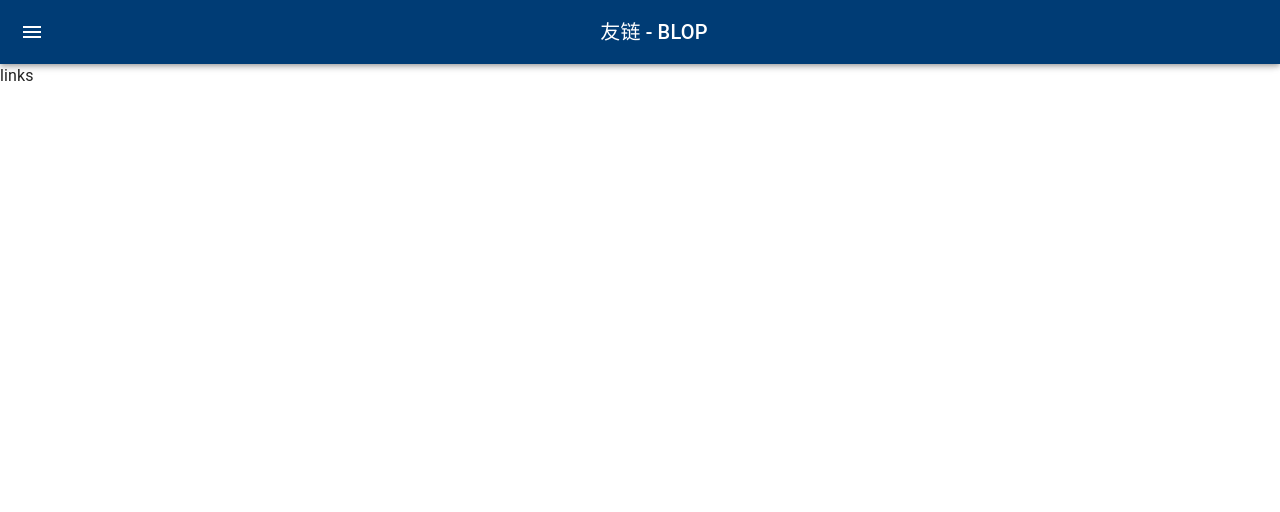
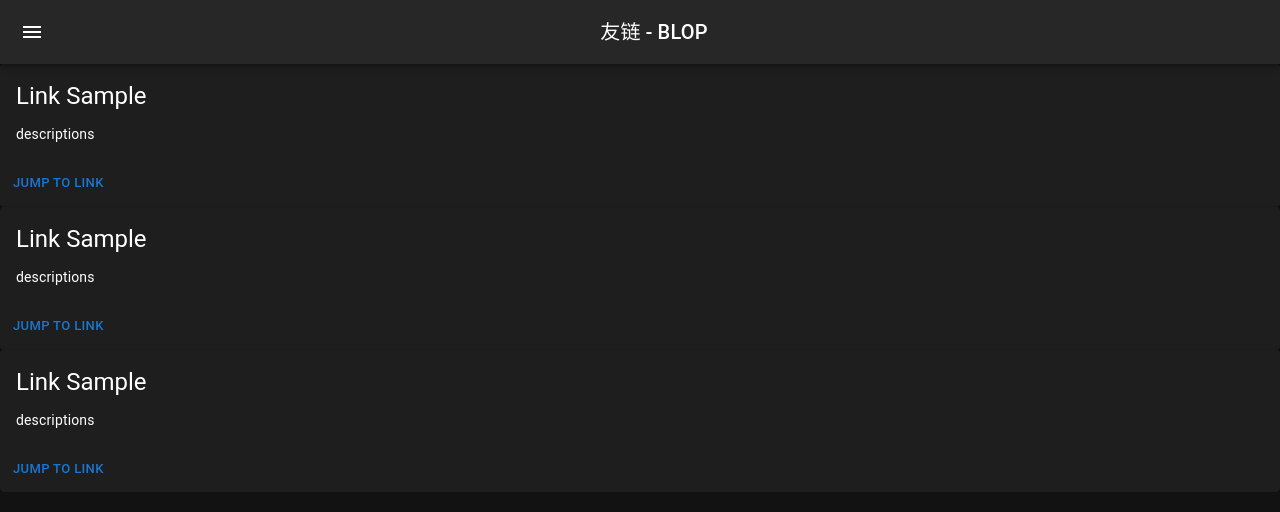
Before and after one commit to lupnis/Blop, a Next.js app: page /links in a window 1280 px wide. Shown: the top 512 px of the page. Built offline with nearby package versions, Linux system fonts and the light colour scheme.

Commit message:
feat: init links page

```diff
--- a/src/app/links/page.js
+++ b/src/app/links/page.js
@@ -1,10 +1,10 @@
 "use client";
 
 /** installed modules import  */
-//
+import { useState } from "react";
 
 /** components import */
-
+import LinkItem from "@/components/client/components/LinkItem";
 
 /** configs import */
 import { LinksPage } from "@/configs/pages/links";
@@ -15,10 +15,12 @@ import { LinksPage } from "@/configs/pages/links";
 //
 
 export default function LinksPageRender(props) {
+    const [loading, setLoading] = useState(true);
+    const [linkList, setLinkList] = useState([]);
     return (
         <>
             <title>{LinksPage.title}</title>
-            links
+            {[1,2,3].map(e=>{return <LinkItem />})}
         </>
     );
 }
--- /dev/null
+++ b/src/components/client/components/LinkItem.js
@@ -0,0 +1,36 @@
+"use client";
+
+import * as React from 'react';
+import Box from '@mui/material/Box';
+import Card from '@mui/material/Card';
+import CardActions from '@mui/material/CardActions';
+import CardContent from '@mui/material/CardContent';
+import Button from '@mui/material/Button';
+import Typography from '@mui/material/Typography';
+
+const bull = (
+  <Box
+    component="span"
+    sx={{ display: 'inline-block', mx: '2px', transform: 'scale(0.8)' }}
+  >
+    •
+  </Box>
+);
+
+export default function LinkItem() {
+  return (
+    <Card sx={{ minWidth: 275 }}>
+      <CardContent sx={{backgroundImage: "url('')"}}>
+        <Typography variant="h5" component="div" sx={{ mb: 1.5 }}>
+          Link Sample
+        </Typography>
+        <Typography variant="body2">
+          descriptions
+        </Typography>
+      </CardContent>
+      <CardActions>
+        <Button size="small">jump to link</Button>
+      </CardActions>
+    </Card>
+  );
+}
--- a/src/configs/theming.js
+++ b/src/configs/theming.js
@@ -21,5 +21,5 @@ export const Theming = {
             }
         })
     ],
-    defaultThemeIndex: 0
+    defaultThemeIndex: 1
 };
```
